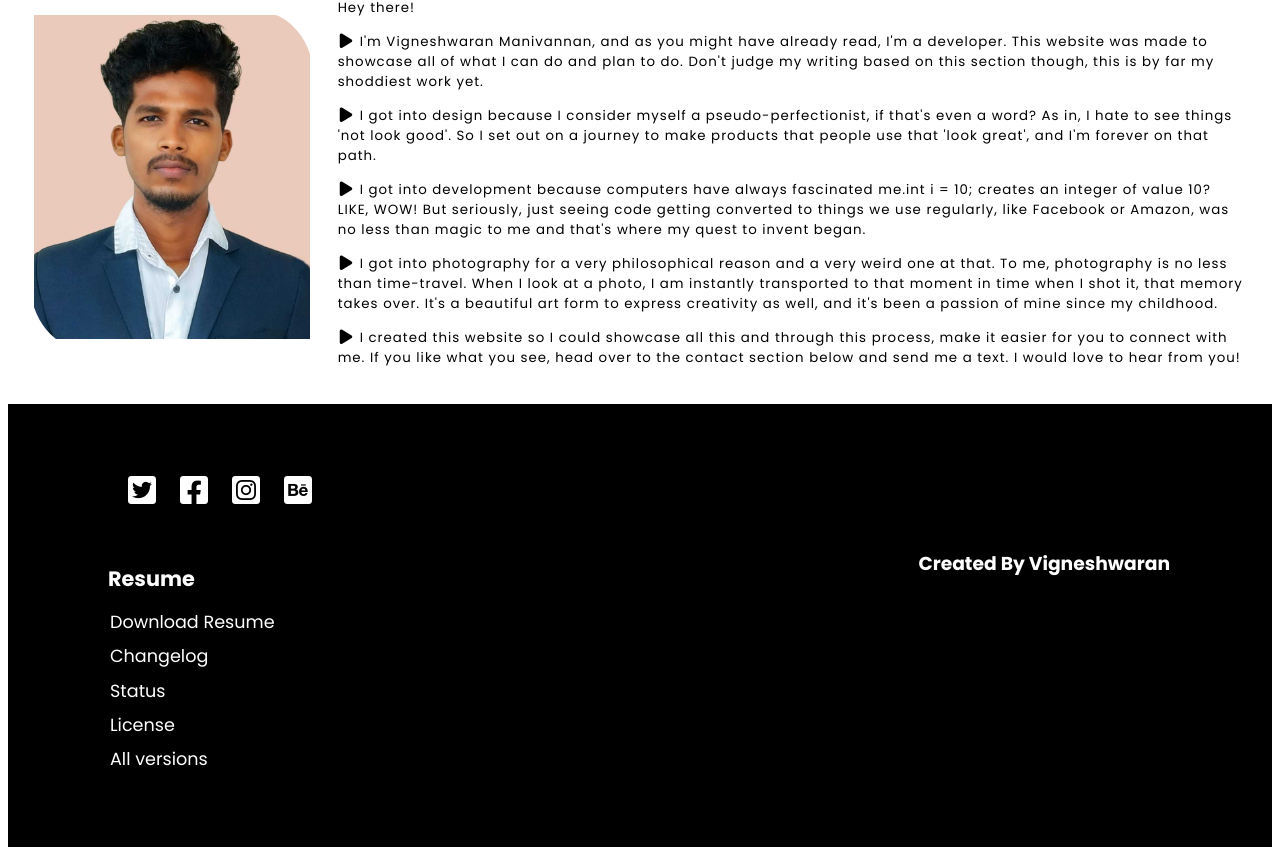
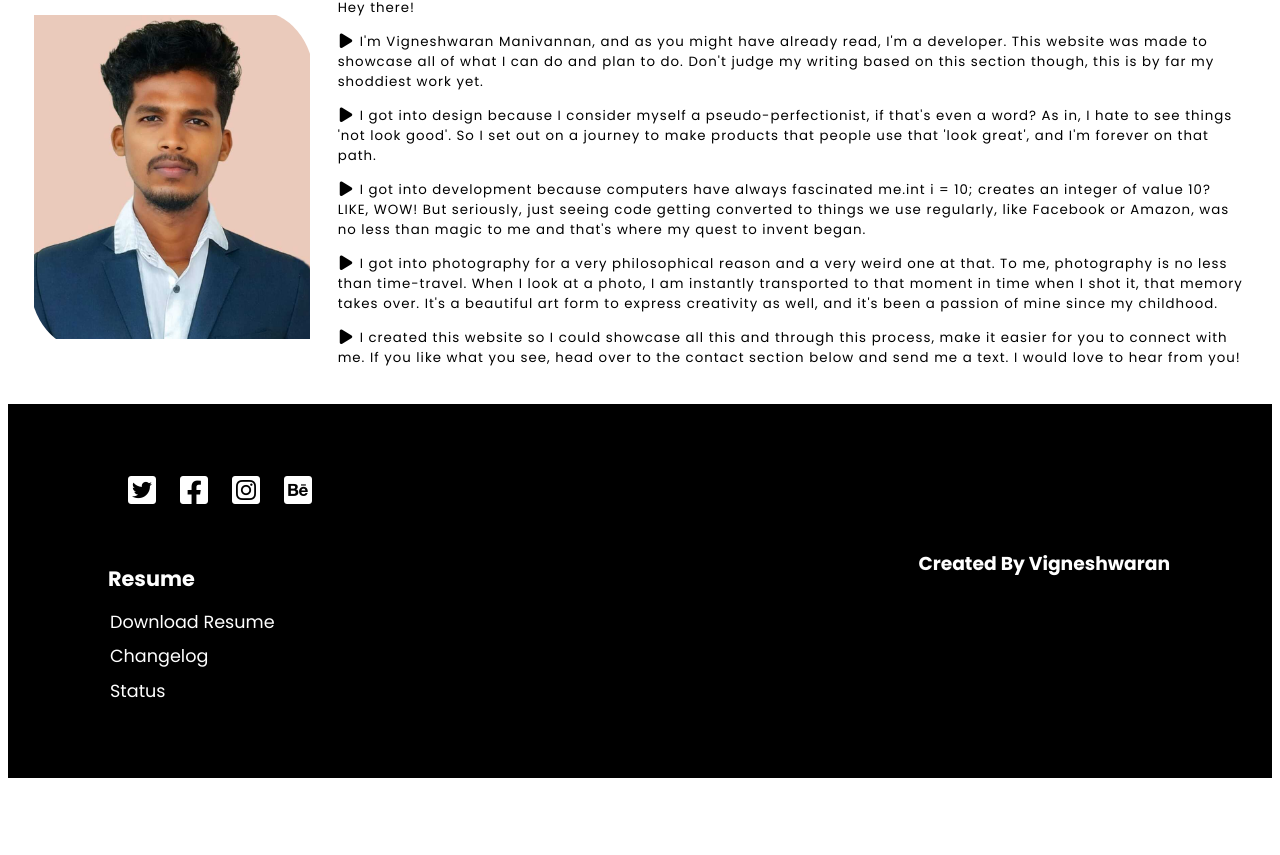
Before and after one commit to Vignesh2828/final_portfolio, a React (Create React App) app: page /final_portfolio/about in a window 1280 px wide. Shown: the part 851-1706 px from the top of the page. After the commit the page ends 1637 px from the top, so only its background shows below. Built offline with nearby package versions, Linux system fonts and the light colour scheme.

Commit message:
footer update

```diff
--- a/src/Components/Footer.js
+++ b/src/Components/Footer.js
@@ -28,8 +28,6 @@ const Footer = () => {
           <a href={resumePDF} download="Vigneshwaran.jpg">Download Resume</a>
           <a href="/">Changelog</a>
           <a href="/">Status</a>
-          <a href="/">License</a>
-          <a href="/">All versions</a>
         </div>
         <div>
           <h3>Created By Vigneshwaran</h3>
```
